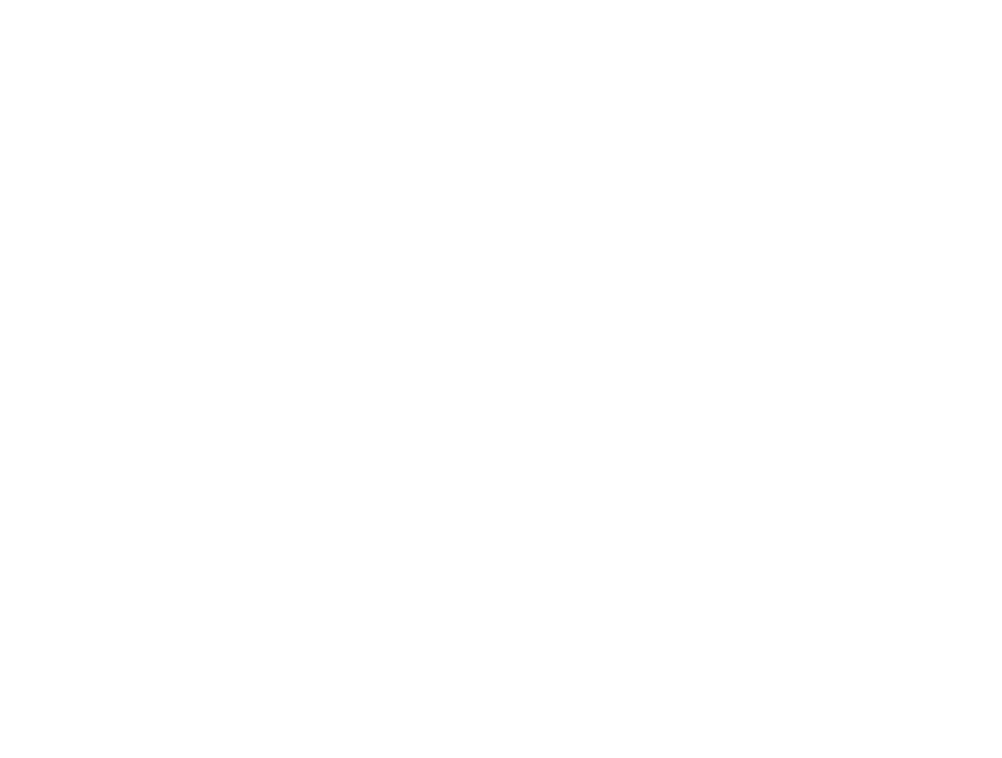
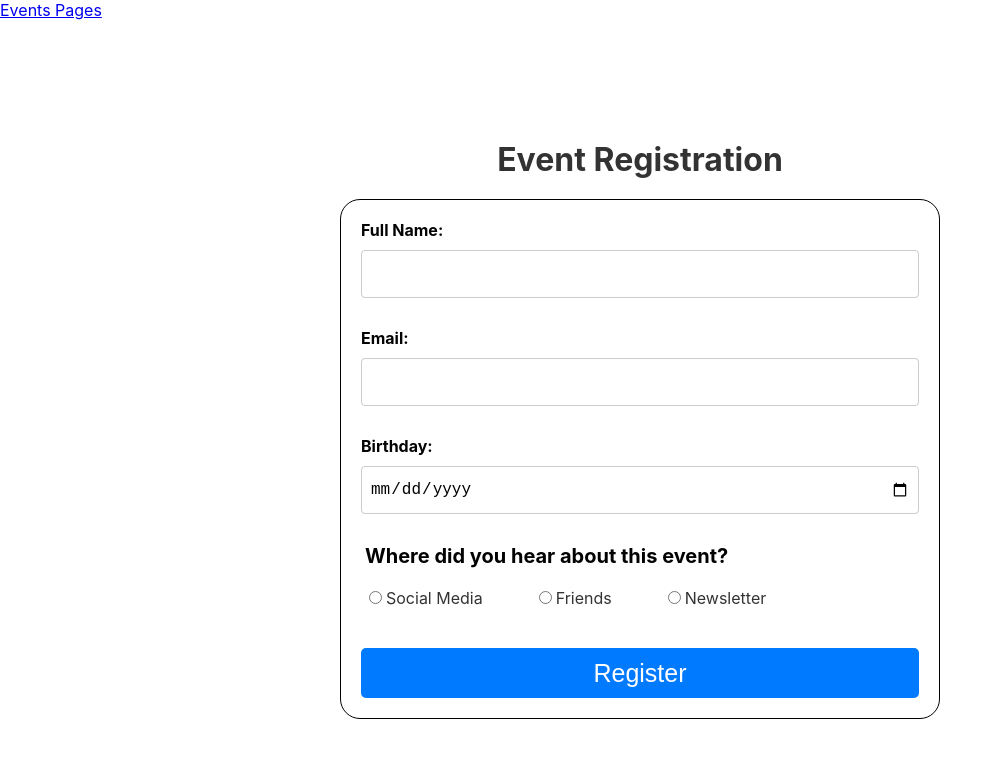
Before and after one commit to Slavik-Bilyk/EventsRegistrationApp, a React (Create React App) app: page /register/1 in a window 1280 px wide. Before the commit this address had no page. Shown: the top 758 px of the page, without its empty margins (0-1002 px from the left). Built offline with nearby package versions, Linux system fonts and the light colour scheme.

Commit message:
fix bugs

```diff
--- a/src/components/App.js
+++ b/src/components/App.js
@@ -11,7 +11,7 @@ const App = () => {
       <Route path='/' element={<EventsPage />} index />
 
       <Route element={<Layout />}>
-        <Route path='/registration' element={<EventRegistrationPage />} />
+        <Route path='/register/:id' element={<EventRegistrationPage />} />
         <Route path='/events/:id' element={<EventParticipantsPage />} />
       </Route>
 
--- a/src/components/EventsCard/EventsCard.jsx
+++ b/src/components/EventsCard/EventsCard.jsx
@@ -14,7 +14,7 @@ const EventsCard = ({events}) => {
             <p>Organizer: {event.organizer}</p>
            <div className={styles.nav}>
                 <Link to={`/events/${event.id}`}>View</Link>
-                <Link to='registration'>Register</Link>
+                <Link to={`/register/${event.id}`}>Register</Link>
            </div>
         </div>
       ))}
--- a/src/pages/EventRegistrationPage/EventRegistrationPage.jsx
+++ b/src/pages/EventRegistrationPage/EventRegistrationPage.jsx
@@ -1,7 +1,10 @@
 import React, { useState } from 'react';
+import { useParams, useNavigate } from 'react-router-dom';
 import styles from './EventRegistrationPage.module.css';
 
 const EventRegistrationPage = () => {
+  const { id } = useParams();
+  const navigate = useNavigate();
   const [formData, setFormData] = useState({
     name: '',
     email: '',
@@ -33,6 +36,7 @@ const EventRegistrationPage = () => {
       fullname: name,
       email,
       birthday,
+      eventId: id,
     };
 
     try {
@@ -45,23 +49,24 @@ const EventRegistrationPage = () => {
       });
 
       if (!response.ok) {
-        throw new Error('Error registering user');
+        const errorData = await response.json();
+        throw new Error(errorData.message || 'Error registering user');
       }
 
       const data = await response.json();
       console.log(data);
+      navigate(`/events/${id}`);
+      setFormData({
+        name: '',
+        email: '',
+        birthday: '',
+        source: '',
+      });
 
     } catch (error) {
       console.error('Error:', error);
-      alert('Не вдалося зареєструвати користувача. Спробуйте ще раз.');
+      alert(`Не вдалося зареєструвати користувача. Причина: ${error.message}`);
     }
-
-    setFormData({
-      name: '',
-      email: '',
-      birthday: '',
-      source: '',
-    });
   };
 
   return (
```
